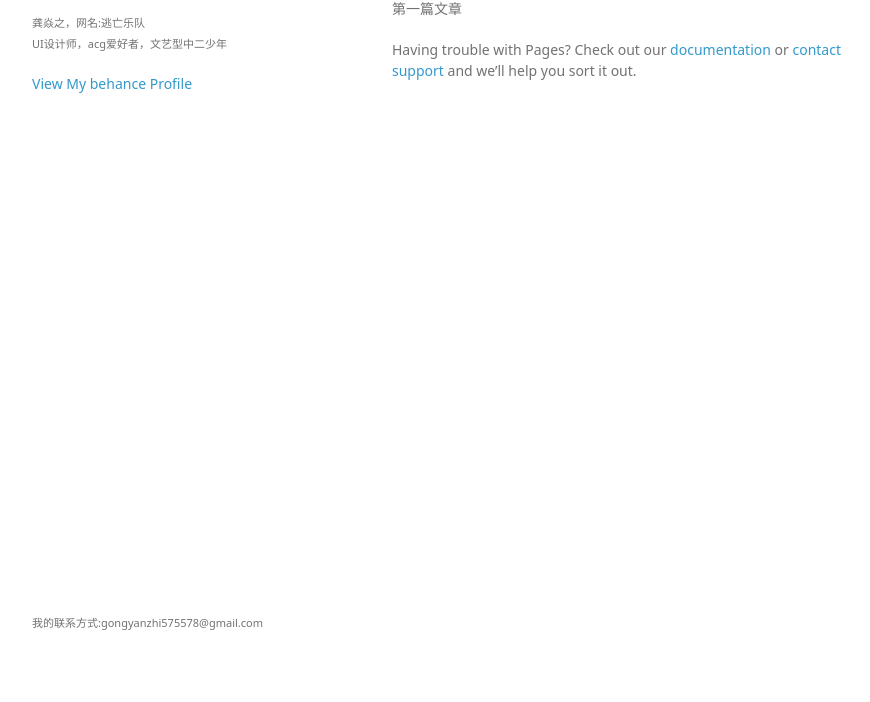
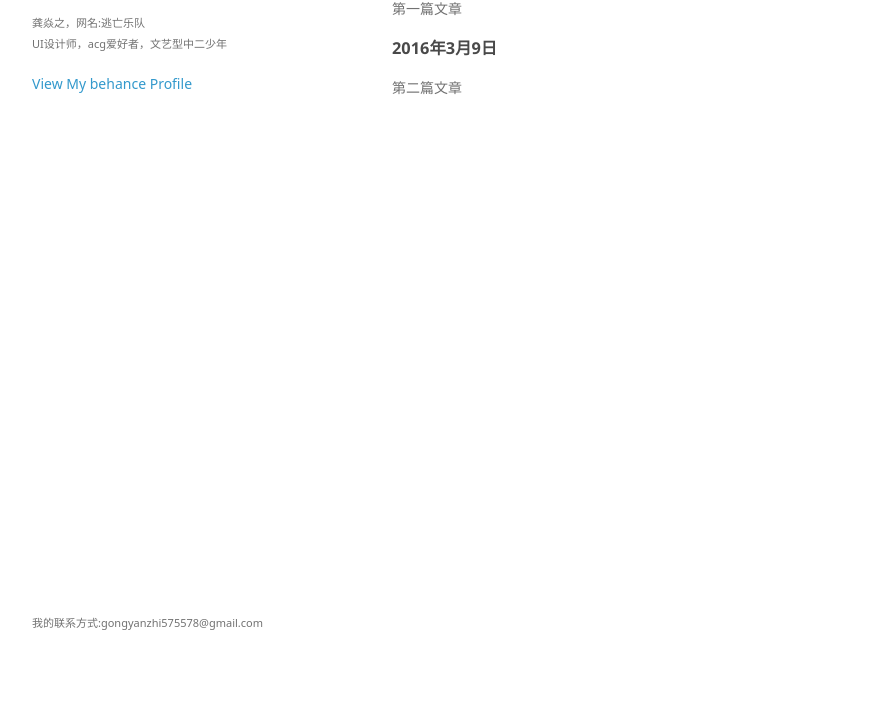
Before and after one commit to gongyanzhi/gongyanzhi.github.io, a plain HTML site: page index.html in a window 1280 px wide. Shown: the part 98-800 px from the top of the page, without its empty margins (178-1048 px from the left). Drawn offline with Linux system fonts and the light colour scheme; a web font is replaced by a local one.

Commit message:
Update index.html

```diff
--- a/index.html
+++ b/index.html
@@ -28,8 +28,12 @@
 
 <p>第一篇文章</p>
 
+<h3>
+<a id="welcome-to-github-pages" class="anchor" href="#welcome-to-github-pages" aria-hidden="true"><span aria-hidden="true" class="octicon octicon-link"></span></a>2016年3月9日
+</h3>
 
-<p>Having trouble with Pages? Check out our <a href="https://help.github.com/pages">documentation</a> or <a href="https://github.com/contact">contact support</a> and we’ll help you sort it out.</p>
+<p>第二篇文章</p>
+
       </section>
       <footer>
         <p><small>我的联系方式:gongyanzhi575578@gmail.com</small></p>
```
